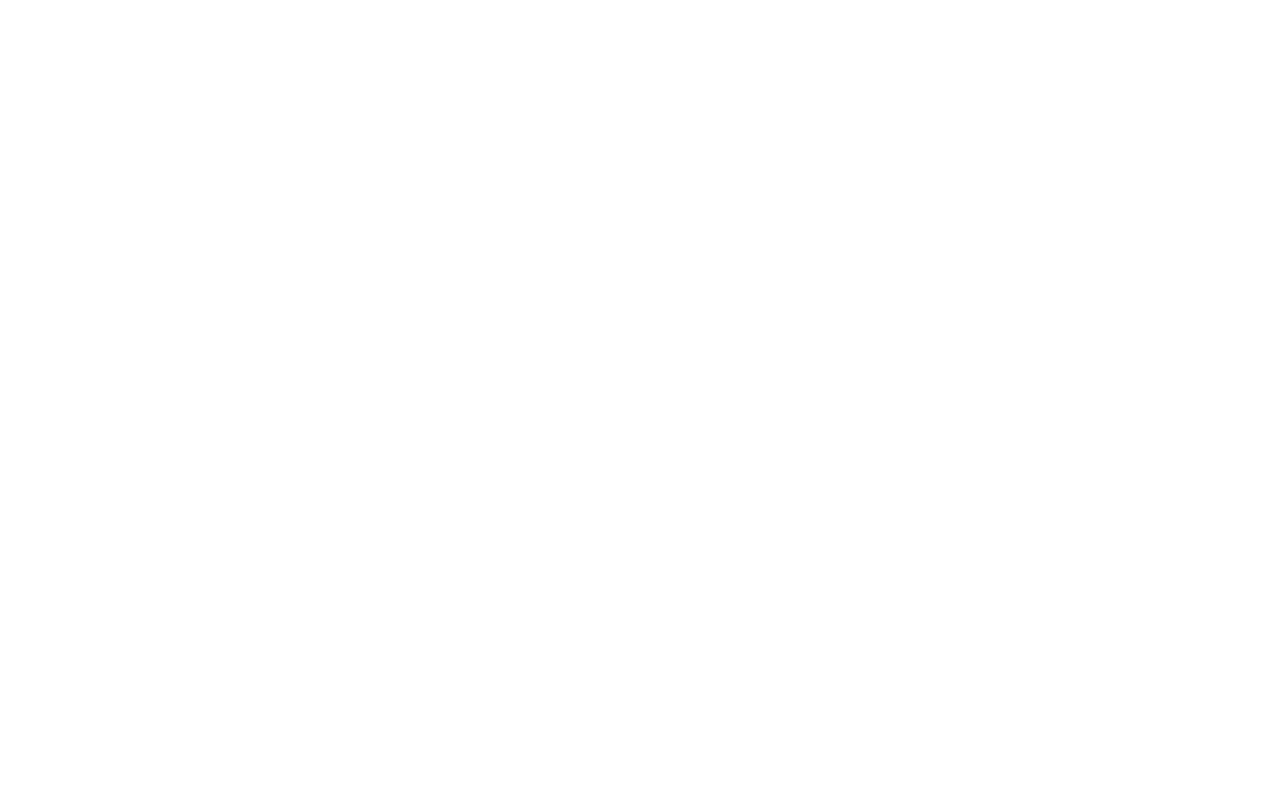
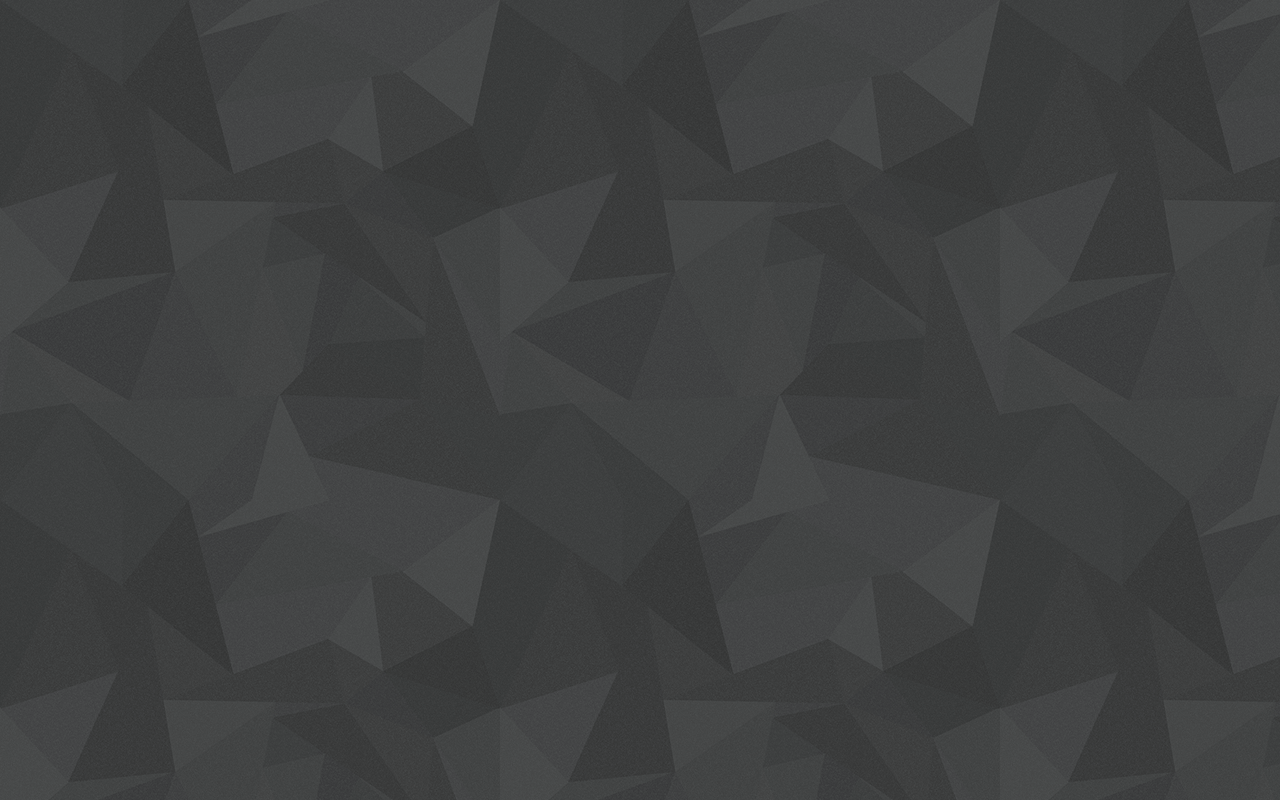
Before and after one commit to lucasferreiralimax/keep_cybernetically, a Svelte app: page / in a window 1280 px wide. Built offline with nearby package versions, Linux system fonts and the light colour scheme.

Commit message:
addition background in app

```diff
--- a/public/global.css
+++ b/public/global.css
@@ -22,6 +22,7 @@
 }
 
 body {
+  background: #000 url('assets/shattered.png');
 	box-sizing: border-box;
 	color: #333;
 	margin: 0;
```
Also changed, not shown: public/assets/shattered.png (added).
